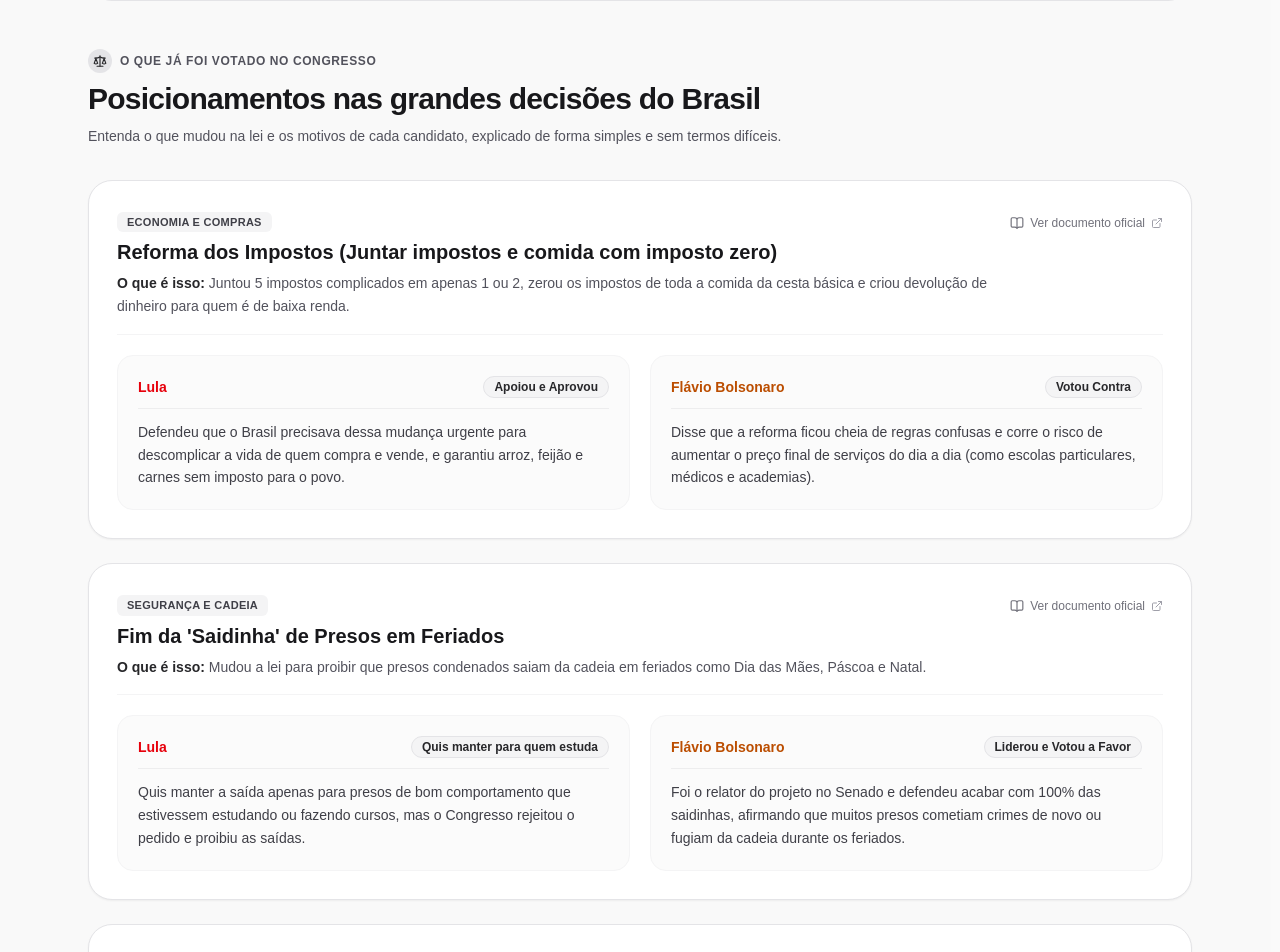
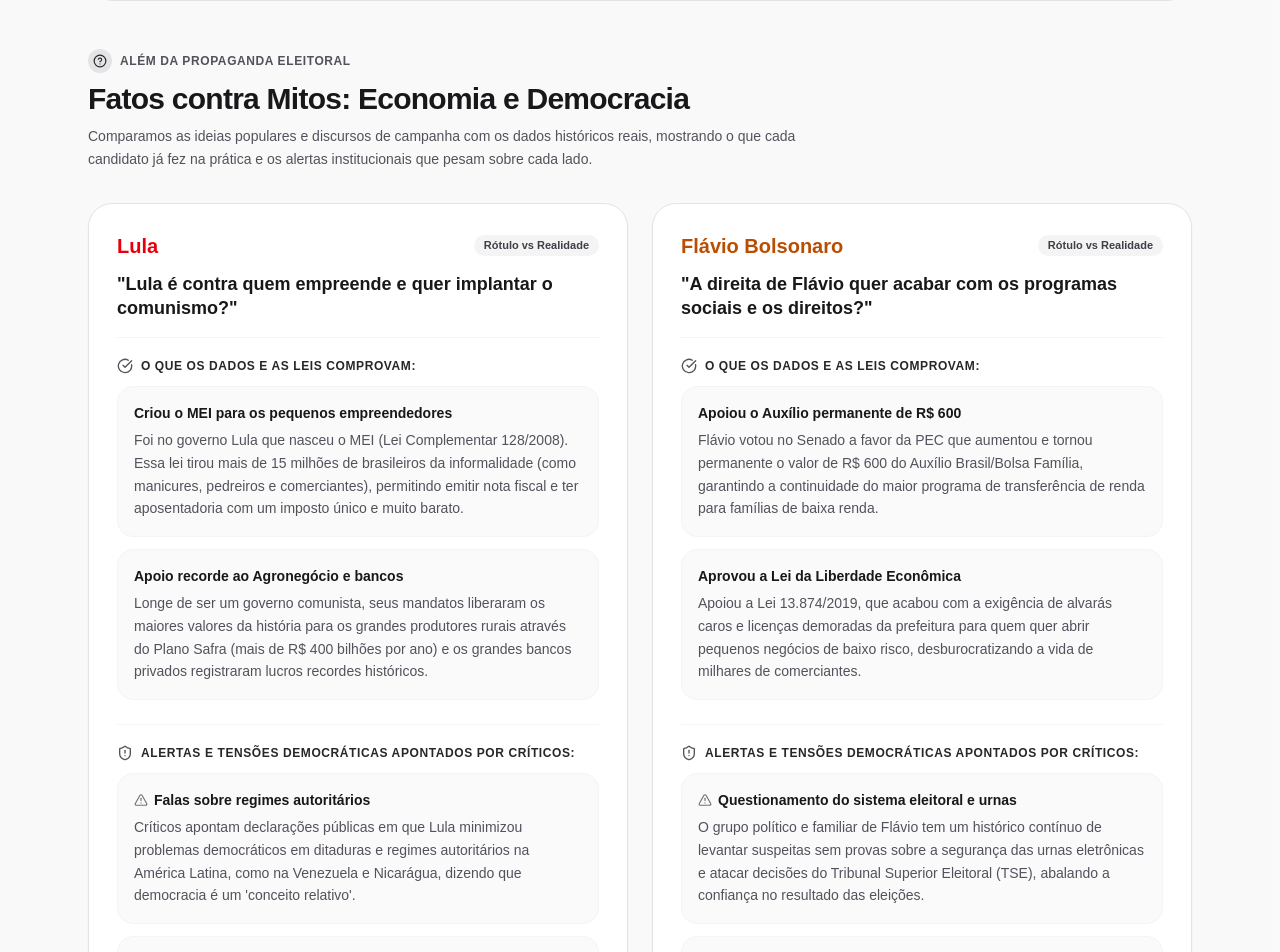
Before and after one commit to FelipeGardenghiDev/pauta-limpa, a Next.js app: page / in a window 1280 px wide. Shown: the part 1700-2652 px from the top of the page. Built offline with nearby package versions, Linux system fonts and the light colour scheme.

Commit message:
feat: adicionar secao Fatos contra Mitos abordando MEI, agronegocio e alertas democraticos

```diff
--- a/src/app/page.tsx
+++ b/src/app/page.tsx
@@ -2,6 +2,7 @@ import React from 'react';
 import Navbar from '@/components/Navbar';
 import CandidateCards from '@/components/CandidateCards';
 import ProposalComparator from '@/components/ProposalComparator';
+import FactsAndLabels from '@/components/FactsAndLabels';
 import VotingMatrix from '@/components/VotingMatrix';
 import RadarPriorityChart from '@/components/RadarPriorityChart';
 import Footer from '@/components/Footer';
@@ -9,7 +10,7 @@ import Footer from '@/components/Footer';
 import eleicoesData from '@/data/candidatos.json';
 
 export default function HomePage() {
-  const { eleicao, candidatos, votacoes_historicas } = eleicoesData;
+  const { eleicao, candidatos, votacoes_historicas, fatos_contra_rotulos } = eleicoesData;
   const candA = candidatos[0];
   const candB = candidatos[1];
 
@@ -51,6 +52,12 @@ export default function HomePage() {
               📋 Diretrizes e Propostas
             </a>
             <a
+              href="#fatos-mitos"
+              className="px-3.5 py-2 rounded-xl bg-white dark:bg-zinc-900 border border-zinc-200 dark:border-zinc-800 text-zinc-700 dark:text-zinc-300 hover:border-zinc-400 font-medium shadow-2xs transition"
+            >
+              💡 Fatos vs Mitos
+            </a>
+            <a
               href="#votacoes"
               className="px-3.5 py-2 rounded-xl bg-white dark:bg-zinc-900 border border-zinc-200 dark:border-zinc-800 text-zinc-700 dark:text-zinc-300 hover:border-zinc-400 font-medium shadow-2xs transition"
             >
@@ -58,9 +65,9 @@ export default function HomePage() {
             </a>
             <a
               href="#radar"
-              className="px-3.5 py-2 rounded-xl bg-emerald-700 dark:bg-emerald-600 text-white hover:bg-emerald-800 font-medium shadow-2xs transition"
+              className="px-3.5 py-2 rounded-xl bg-zinc-900 text-white dark:bg-white dark:text-zinc-900 hover:bg-zinc-800 font-medium shadow-2xs transition"
             >
-              📊 Radar de Prioridades
+              📊 Radar de Foco
             </a>
           </nav>
         </section>
@@ -75,7 +82,12 @@ export default function HomePage() {
           <ProposalComparator candidatos={candidatos} />
         </section>
 
-        {/* 3. Matriz de Votações Históricas */}
+        {/* 3. Fatos contra Mitos: Economia e Democracia */}
+        <section id="fatos-mitos" aria-label="Fatos contra Mitos e Alertas Democráticos">
+          <FactsAndLabels itens={fatos_contra_rotulos} />
+        </section>
+
+        {/* 4. Matriz de Votações Históricas */}
         <section id="votacoes" aria-label="Votações e Reformas Estruturais">
           <VotingMatrix
             votacoes={votacoes_historicas}
@@ -84,7 +96,7 @@ export default function HomePage() {
           />
         </section>
 
-        {/* 4. Gráfico Radar de BI */}
+        {/* 5. Gráfico Radar de BI */}
         <section id="radar" aria-label="Radar de Prioridades de Governo">
           <RadarPriorityChart candidatos={candidatos} />
         </section>
--- /dev/null
+++ b/src/components/FactsAndLabels.tsx
@@ -0,0 +1,137 @@
+'use client';
+
+import React from 'react';
+import { AlertTriangle, CheckCircle, HelpCircle, ShieldAlert } from 'lucide-react';
+
+interface FatoItem {
+  titulo: string;
+  detalhe: string;
+}
+
+interface AlertaItem {
+  titulo: string;
+  detalhe: string;
+}
+
+interface ItemFatoRotulo {
+  candidato_id: string;
+  nome_urna: string;
+  pergunta_mito: string;
+  o_que_os_fatos_mostram: FatoItem[];
+  alertas_e_riscos_democraticos: AlertaItem[];
+}
+
+interface FactsAndLabelsProps {
+  itens: ItemFatoRotulo[];
+}
+
+export default function FactsAndLabels({ itens }: FactsAndLabelsProps) {
+  return (
+    <section className="my-12">
+      {/* Cabeçalho da Seção */}
+      <div className="flex items-center gap-2 mb-2">
+        <span className="flex h-6 w-6 items-center justify-center rounded-full bg-zinc-200 dark:bg-zinc-800 text-zinc-800 dark:text-zinc-200 text-xs">
+          <HelpCircle className="w-3.5 h-3.5" aria-hidden="true" />
+        </span>
+        <span className="text-xs font-semibold uppercase tracking-wider text-zinc-600 dark:text-zinc-400">
+          Além da Propaganda Eleitoral
+        </span>
+      </div>
+
+      <h3 className="text-2xl sm:text-3xl font-extrabold tracking-tight text-zinc-900 dark:text-white">
+        Fatos contra Mitos: Economia e Democracia
+      </h3>
+      <p className="text-xs sm:text-sm text-zinc-600 dark:text-zinc-400 mt-2 mb-8 max-w-3xl leading-relaxed">
+        Comparamos as ideias populares e discursos de campanha com os dados históricos reais, mostrando o que cada candidato já fez na prática e os alertas institucionais que pesam sobre cada lado.
+      </p>
+
+      {/* Grid Comparativo dos Dois Lados */}
+      <div className="grid grid-cols-1 md:grid-cols-2 gap-6">
+        {itens.map((item, index) => {
+          const isLula = item.candidato_id === 'lula';
+          return (
+            <article
+              key={item.candidato_id}
+              className="rounded-3xl border border-zinc-200 dark:border-zinc-800 bg-white dark:bg-zinc-900 p-5 sm:p-7 shadow-xs flex flex-col justify-between"
+            >
+              <div>
+                {/* Cabeçalho com o Mito / Rótulo Comum */}
+                <div className="pb-4 border-b border-zinc-100 dark:border-zinc-800">
+                  <div className="flex items-center justify-between gap-2">
+                    <span
+                      className={`text-lg sm:text-xl font-bold ${
+                        isLula ? 'text-red-600 dark:text-red-400' : 'text-amber-700 dark:text-amber-400'
+                      }`}
+                    >
+                      {item.nome_urna}
+                    </span>
+                    <span className="px-2.5 py-0.5 rounded-full text-[11px] font-semibold bg-zinc-100 text-zinc-700 dark:bg-zinc-800 dark:text-zinc-300">
+                      Rótulo vs Realidade
+                    </span>
+                  </div>
+
+                  <h4 className="mt-3 text-base sm:text-lg font-bold text-zinc-900 dark:text-white leading-snug">
+                    "{item.pergunta_mito}"
+                  </h4>
+                </div>
+
+                {/* Bloco 1: O Que os Fatos Históricos Provam */}
+                <div className="mt-5">
+                  <div className="flex items-center gap-2 mb-3">
+                    <CheckCircle className="w-4 h-4 text-zinc-600 dark:text-zinc-400 shrink-0" aria-hidden="true" />
+                    <h5 className="text-xs font-bold uppercase tracking-wider text-zinc-800 dark:text-zinc-200">
+                      O que os dados e as leis comprovam:
+                    </h5>
+                  </div>
+
+                  <div className="space-y-3">
+                    {item.o_que_os_fatos_mostram.map((fato, fIdx) => (
+                      <div
+                        key={fIdx}
+                        className="rounded-2xl bg-zinc-50 dark:bg-zinc-800/50 p-4 border border-zinc-100 dark:border-zinc-800/80"
+                      >
+                        <p className="text-xs sm:text-sm font-bold text-zinc-900 dark:text-white">
+                          {fato.titulo}
+                        </p>
+                        <p className="mt-1.5 text-xs sm:text-sm text-zinc-600 dark:text-zinc-400 leading-relaxed">
+                          {fato.detalhe}
+                        </p>
+                      </div>
+                    ))}
+                  </div>
+                </div>
+
+                {/* Bloco 2: Alertas Institucionais e Riscos à Democracia */}
+                <div className="mt-6 pt-5 border-t border-zinc-100 dark:border-zinc-800">
+                  <div className="flex items-center gap-2 mb-3">
+                    <ShieldAlert className="w-4 h-4 text-zinc-600 dark:text-zinc-400 shrink-0" aria-hidden="true" />
+                    <h5 className="text-xs font-bold uppercase tracking-wider text-zinc-800 dark:text-zinc-200">
+                      Alertas e tensões democráticas apontados por críticos:
+                    </h5>
+                  </div>
+
+                  <div className="space-y-3">
+                    {item.alertas_e_riscos_democraticos.map((alerta, aIdx) => (
+                      <div
+                        key={aIdx}
+                        className="rounded-2xl bg-zinc-50 dark:bg-zinc-800/50 p-4 border border-zinc-100 dark:border-zinc-800/80"
+                      >
+                        <div className="flex items-center gap-1.5 text-xs sm:text-sm font-bold text-zinc-900 dark:text-white">
+                          <AlertTriangle className="w-3.5 h-3.5 text-zinc-500 shrink-0" aria-hidden="true" />
+                          <span>{alerta.titulo}</span>
+                        </div>
+                        <p className="mt-1.5 text-xs sm:text-sm text-zinc-600 dark:text-zinc-400 leading-relaxed">
+                          {alerta.detalhe}
+                        </p>
+                      </div>
+                    ))}
+                  </div>
+                </div>
+              </div>
+            </article>
+          );
+        })}
+      </div>
+    </section>
+  );
+}
--- a/src/data/candidatos.json
+++ b/src/data/candidatos.json
@@ -299,5 +299,57 @@
         "argumentacao": "Defendeu que os governos não têm dinheiro para levar esgoto a quase metade da população e que a chegada de empresas privadas acelera as obras com dinheiro novo."
       }
     }
+  ],
+  "fatos_contra_rotulos": [
+    {
+      "candidato_id": "lula",
+      "nome_urna": "Lula",
+      "pergunta_mito": "Lula é contra quem empreende e quer implantar o comunismo?",
+      "o_que_os_fatos_mostram": [
+        {
+          "titulo": "Criou o MEI para os pequenos empreendedores",
+          "detalhe": "Foi no governo Lula que nasceu o MEI (Lei Complementar 128/2008). Essa lei tirou mais de 15 milhões de brasileiros da informalidade (como manicures, pedreiros e comerciantes), permitindo emitir nota fiscal e ter aposentadoria com um imposto único e muito barato."
+        },
+        {
+          "titulo": "Apoio recorde ao Agronegócio e bancos",
+          "detalhe": "Longe de ser um governo comunista, seus mandatos liberaram os maiores valores da história para os grandes produtores rurais através do Plano Safra (mais de R$ 400 bilhões por ano) e os grandes bancos privados registraram lucros recordes históricos."
+        }
+      ],
+      "alertas_e_riscos_democraticos": [
+        {
+          "titulo": "Falas sobre regimes autoritários",
+          "detalhe": "Críticos apontam declarações públicas em que Lula minimizou problemas democráticos em ditaduras e regimes autoritários na América Latina, como na Venezuela e Nicarágua, dizendo que democracia é um 'conceito relativo'."
+        },
+        {
+          "titulo": "Pressão sobre a autonomia de órgãos",
+          "detalhe": "O partido defende com frequência a 'regulamentação da imprensa' e Lula fez duras críticas públicas à independência formal do Banco Central e às agências reguladoras, gerando receio de intervenção política excessiva."
+        }
+      ]
+    },
+    {
+      "candidato_id": "flavio-bolsonaro",
+      "nome_urna": "Flávio Bolsonaro",
+      "pergunta_mito": "A direita de Flávio quer acabar com os programas sociais e os direitos?",
+      "o_que_os_fatos_mostram": [
+        {
+          "titulo": "Apoiou o Auxílio permanente de R$ 600",
+          "detalhe": "Flávio votou no Senado a favor da PEC que aumentou e tornou permanente o valor de R$ 600 do Auxílio Brasil/Bolsa Família, garantindo a continuidade do maior programa de transferência de renda para famílias de baixa renda."
+        },
+        {
+          "titulo": "Aprovou a Lei da Liberdade Econômica",
+          "detalhe": "Apoiou a Lei 13.874/2019, que acabou com a exigência de alvarás caros e licenças demoradas da prefeitura para quem quer abrir pequenos negócios de baixo risco, desburocratizando a vida de milhares de comerciantes."
+        }
+      ],
+      "alertas_e_riscos_democraticos": [
+        {
+          "titulo": "Questionamento do sistema eleitoral e urnas",
+          "detalhe": "O grupo político e familiar de Flávio tem um histórico contínuo de levantar suspeitas sem provas sobre a segurança das urnas eletrônicas e atacar decisões do Tribunal Superior Eleitoral (TSE), abalando a confiança no resultado das eleições."
+        },
+        {
+          "titulo": "Conflito com o STF e atos do 8 de Janeiro",
+          "detalhe": "Apoiou a abertura de CPIs e pedidos de impeachment contra ministros do Supremo Tribunal Federal (STF), além da participação política no clima de tensão institucional que culminou na invasão dos Três Poderes em 8 de janeiro de 2023."
+        }
+      ]
+    }
   ]
 }
```
